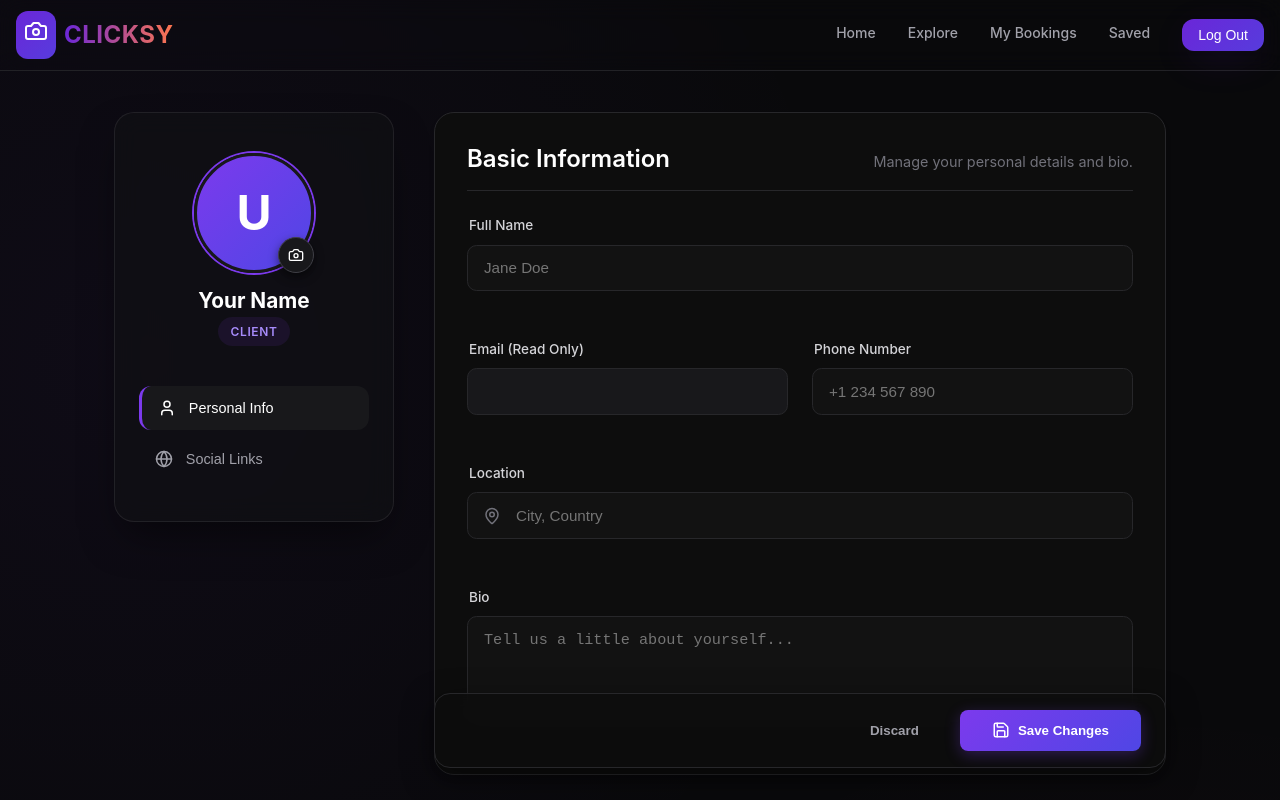
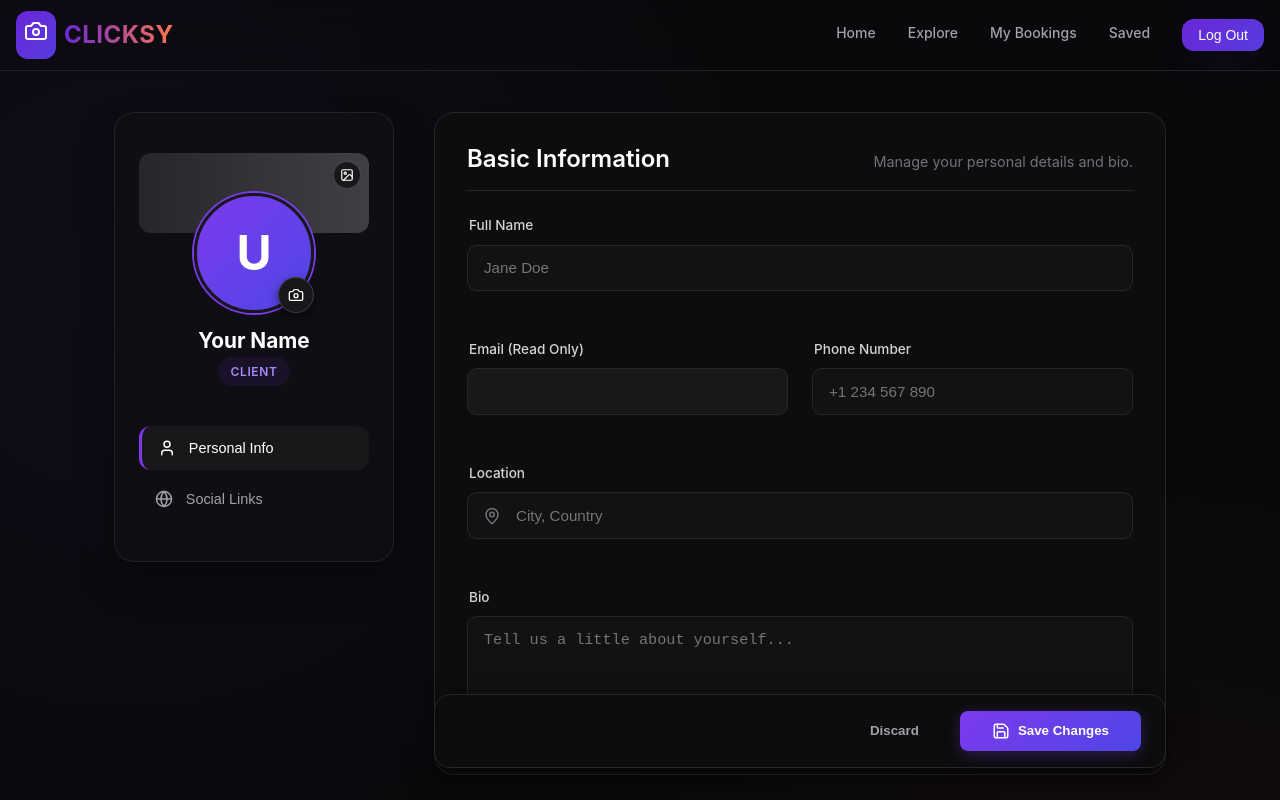
Before and after one commit to binjojoy/clicksy, a React (Vite) app in the folder frontend/: page /edit-profile in a window 1280 px wide. Shown: the top 800 px of the page. Built offline with nearby package versions, Linux system fonts and the light colour scheme.

Commit message:
Implemented edit profile with integrated upload avatar and banner

```diff
--- a/frontend/src/pages/EditProfile.css
+++ b/frontend/src/pages/EditProfile.css
@@ -320,3 +320,33 @@ input:focus, textarea:focus {
 
 /* Margin Utility */
 .mt-8 { margin-top: 2rem; }
+
+/* ADD THIS TO EditProfile.css */
+
+.banner-edit-section {
+    position: relative;
+    background-size: cover;
+    background-position: center;
+}
+
+.banner-edit-btn {
+    position: absolute;
+    top: 8px;
+    right: 8px;
+    background: rgba(0, 0, 0, 0.6);
+    color: white;
+    width: 28px;
+    height: 28px;
+    border-radius: 50%;
+    display: flex;
+    align-items: center;
+    justify-content: center;
+    cursor: pointer;
+    transition: all 0.2s;
+    border: 1px solid rgba(255,255,255,0.2);
+}
+
+.banner-edit-btn:hover {
+    background: white;
+    color: black;
+}
--- a/frontend/src/pages/EditProfile.jsx
+++ b/frontend/src/pages/EditProfile.jsx
@@ -1,24 +1,31 @@
 import React, { useState, useEffect } from 'react';
 import Navbar from "../components/Navbar.jsx";
 import Footer from "../components/Footer.jsx";
-import { toast } from "../components/Toaster.jsx"; // Assuming you have a toaster component
-import api from '../services/api'; // Your Axios Instance (connected to backend)
-import { supabase } from '../config/supabaseClient'; // ONLY for Image Upload
-import { Camera, MapPin, Globe, Instagram, Twitter, User, Briefcase, Link as LinkIcon, Save, Loader2 } from "lucide-react";
+import { toast } from "../components/Toaster.jsx";
+import api from '../services/api';
+import { supabase } from '../config/supabaseClient';
+import { Camera, MapPin, Globe, Instagram, Twitter, User, Briefcase, Link as LinkIcon, Save, Loader2, Image as ImageIcon } from "lucide-react";
 import './EditProfile.css';
 
 const EditProfile = () => {
     const [loading, setLoading] = useState(true);
     const [saving, setSaving] = useState(false);
-    const [uploading, setUploading] = useState(false);
 
-    // Initial State
+    // Upload States
+    const [uploadingAvatar, setUploadingAvatar] = useState(false);
+    const [uploadingBanner, setUploadingBanner] = useState(false);
+
+    // Tab State (Fixes the "Irresponsive Tab" issue)
+    const [activeTab, setActiveTab] = useState('personal'); // Options: 'personal', 'professional', 'social'
+
+    // Profile State
     const [profile, setProfile] = useState({
         user_id: null,
         full_name: "",
         email: "",
         user_type: "Client",
         avatar_url: null,
+        banner_url: null,
         bio: "",
         location: "",
         phone_number: "",
@@ -31,49 +38,40 @@ const EditProfile = () => {
 
     const [skillsInput, setSkillsInput] = useState("");
 
-    // 1. FETCH PROFILE (Via Backend API)
-    // 1. FETCH PROFILE (Improved & Debugged)
-    // 1. FETCH PROFILE (Using YOUR Local Storage Keys)
+    // 1. FETCH PROFILE
     useEffect(() => {
         const fetchProfile = async () => {
             try {
-                // A. READ FROM YOUR SPECIFIC KEYS
                 const localUserId = localStorage.getItem('user_id');
                 const localUserName = localStorage.getItem('userName');
                 const localUserRole = localStorage.getItem('userRole');
 
-                console.log("1. Local Storage Check:", { localUserId, localUserName });
-
                 if (!localUserId) {
                     toast.error("Please login first.");
-                    // navigate('/login'); // Uncomment if using react-router
                     return;
                 }
 
-                // B. Fetch Profile Data from Backend
-                // We use the ID found in your local storage
                 const response = await api.get(`/profile/${localUserId}`);
                 const dbData = response.data;
 
-                console.log("2. Data from Backend:", dbData);
-
                 if (dbData) {
+                    // FIX: Explicitly checking and setting URL fields ensures they pre-render
                     setProfile(prev => ({
                         ...prev,
-                        ...dbData, // This fills the form with DB data
+                        ...dbData,
                         user_id: localUserId,
-
-                        // Fallbacks: Use Local Storage if DB is empty
                         full_name: dbData.full_name || localUserName || "",
                         user_type: dbData.user_type || localUserRole || "Client",
 
-                        // Safe defaults
+                        // Crucial Fix for Images:
+                        avatar_url: dbData.avatar_url || null,
+                        banner_url: dbData.banner_url || null,
+
                         social_links: dbData.social_links || { instagram: "", twitter: "", website: "" },
                         skills: dbData.skills || [],
                         hourly_rate: dbData.hourly_rate ? String(dbData.hourly_rate) : ""
                     }));
 
-                    // C. Handle Skills Input for the UI
                     if (dbData.skills && Array.isArray(dbData.skills)) {
                         setSkillsInput(dbData.skills.join(", "));
                     }
@@ -81,11 +79,6 @@ const EditProfile = () => {
 
             } catch (error) {
                 console.error("Error fetching profile:", error);
-                // Even if backend fails, at least show the name from local storage
-                const localUserName = localStorage.getItem('userName');
-                if (localUserName) {
-                     setProfile(prev => ({ ...prev, full_name: localUserName }));
-                }
             } finally {
                 setLoading(false);
             }
@@ -94,7 +87,7 @@ const EditProfile = () => {
         fetchProfile();
     }, []);
 
-    // 2. INPUT HANDLERS
+    // 2. HANDLERS
     const handleChange = (e) => {
         const { name, value } = e.target;
         setProfile(prev => ({ ...prev, [name]: value }));
@@ -108,63 +101,72 @@ const EditProfile = () => {
         }));
     };
 
-    // 3. AVATAR UPLOAD (Direct to Supabase Storage)
-    // We keep this direct because sending binary files via simple JSON API routes is complex
+    // 3. IMAGE UPLOAD LOGIC
+    const uploadImage = async (file, bucket) => {
+        const uid = profile.user_id || localStorage.getItem('user_id');
+        if (!uid) throw new Error("User ID missing");
+
+        const fileExt = file.name.split('.').pop();
+        const fileName = `${uid}-${Date.now()}.${fileExt}`;
+        const filePath = `${fileName}`;
+
+        const { error: uploadError } = await supabase.storage
+            .from(bucket)
+            .upload(filePath, file, { upsert: true });
+
+        if (uploadError) throw uploadError;
+
+        const { data: { publicUrl } } = supabase.storage
+            .from(bucket)
+            .getPublicUrl(filePath);
+
+        return publicUrl;
+    };
+
     const handleAvatarUpload = async (event) => {
         try {
-            setUploading(true);
+            setUploadingAvatar(true);
             const file = event.target.files[0];
             if (!file) return;
 
-            const fileExt = file.name.split('.').pop();
-            const fileName = `${profile.user_id}-${Date.now()}.${fileExt}`;
-            const filePath = `avatars/${fileName}`;
-
-            // Upload
-            const { error: uploadError } = await supabase.storage
-                .from('avatars')
-                .upload(filePath, file);
-
-            if (uploadError) throw uploadError;
-
-            // Get URL
-            const { data: { publicUrl } } = supabase.storage
-                .from('avatars')
-                .getPublicUrl(filePath);
-
-            // Update local state immediately so user sees the change
+            const publicUrl = await uploadImage(file, 'avatars');
             setProfile(prev => ({ ...prev, avatar_url: publicUrl }));
-            toast.success("Avatar uploaded!");
-
+            toast.success("Avatar uploaded! Save to apply.");
         } catch (error) {
-            console.error("Avatar upload failed:", error);
-            toast.error("Failed to upload image.");
+            toast.error("Avatar upload failed.");
         } finally {
-            setUploading(false);
+            setUploadingAvatar(false);
         }
     };
 
-    // 4. SUBMIT UPDATE (Via Backend API)
+    const handleBannerUpload = async (event) => {
+        try {
+            setUploadingBanner(true);
+            const file = event.target.files[0];
+            if (!file) return;
+
+            const publicUrl = await uploadImage(file, 'banners');
+            setProfile(prev => ({ ...prev, banner_url: publicUrl }));
+            toast.success("Banner uploaded! Save to apply.");
+        } catch (error) {
+            toast.error("Banner upload failed.");
+        } finally {
+            setUploadingBanner(false);
+        }
+    };
+
+    // 4. SUBMIT
     const handleSubmit = async (e) => {
         e.preventDefault();
         setSaving(true);
-
         try {
             const skillsArray = skillsInput.split(',').map(s => s.trim()).filter(s => s);
+            const payload = { ...profile, skills: skillsArray };
 
-            // Prepare payload
-            const payload = {
-                ...profile,
-                skills: skillsArray
-            };
-
-            // Call your new route: PUT /api/v1/profile
             const response = await api.put('/profile', payload);
-
             if (response.status === 200) {
                 toast.success("Profile saved successfully!");
             }
-
         } catch (error) {
             console.error("Error updating profile:", error);
             toast.error("Could not save changes.");
@@ -184,9 +186,22 @@ const EditProfile = () => {
             <Navbar />
 
             <div className="edit-layout">
-                {/* --- LEFT SIDEBAR: IDENTITY --- */}
+                {/* --- SIDEBAR --- */}
                 <aside>
                     <div className="sidebar-card">
+
+                        {/* BANNER PREVIEW */}
+                        <div className="banner-edit-section" style={{
+                            backgroundImage: profile.banner_url ? `url(${profile.banner_url})` : 'linear-gradient(to right, #27272a, #3f3f46)',
+                            height: '80px', borderRadius: '12px', marginBottom: '-40px', position: 'relative', overflow: 'hidden', backgroundSize: 'cover', backgroundPosition: 'center'
+                        }}>
+                            <label className="banner-edit-btn" title="Change Banner">
+                                {uploadingBanner ? <Loader2 size={14} className="animate-spin"/> : <ImageIcon size={14} />}
+                                <input type="file" accept="image/*" hidden onChange={handleBannerUpload} disabled={uploadingBanner} />
+                            </label>
+                        </div>
+
+                        {/* AVATAR PREVIEW */}
                         <div className="avatar-section">
                             <div className="avatar-wrapper">
                                 {profile.avatar_url ? (
@@ -196,43 +211,53 @@ const EditProfile = () => {
                                 )}
 
                                 <label className="avatar-edit-badge">
-                                    {uploading ? <Loader2 size={16} className="animate-spin"/> : <Camera size={16} />}
-                                    <input type="file" accept="image/*" hidden onChange={handleAvatarUpload} disabled={uploading} />
+                                    {uploadingAvatar ? <Loader2 size={16} className="animate-spin"/> : <Camera size={16} />}
+                                    <input type="file" accept="image/*" hidden onChange={handleAvatarUpload} disabled={uploadingAvatar} />
                                 </label>
                             </div>
 
                             <h2 className="profile-name">{profile.full_name || "Your Name"}</h2>
                             <div className="profile-role-badge">{profile.user_type}</div>
-
-                            {profile.is_verified && (
-                                <div className="verified-badge">
-                                    ✓ Verified Pro
-                                </div>
-                            )}
                         </div>
 
+                        {/* NAV TABS (FIXED: Now they actually work) */}
                         <div className="sidebar-nav">
-                            <button className="nav-item active">
+                            <button
+                                type="button"
+                                className={`nav-item ${activeTab === 'personal' ? 'active' : ''}`}
+                                onClick={() => setActiveTab('personal')}
+                            >
                                 <User size={18} /> Personal Info
                             </button>
+
                             {profile.user_type === 'Photographer' && (
-                                <button className="nav-item">
+                                <button
+                                    type="button"
+                                    className={`nav-item ${activeTab === 'professional' ? 'active' : ''}`}
+                                    onClick={() => setActiveTab('professional')}
+                                >
                                     <Briefcase size={18} /> Professional Details
                                 </button>
                             )}
-                            <button className="nav-item">
+
+                            <button
+                                type="button"
+                                className={`nav-item ${activeTab === 'social' ? 'active' : ''}`}
+                                onClick={() => setActiveTab('social')}
+                            >
                                 <Globe size={18} /> Social Links
                             </button>
                         </div>
                     </div>
                 </aside>
 
-                {/* --- RIGHT CONTENT: FORM --- */}
+                {/* --- MAIN FORM CONTENT --- */}
                 <main>
                     <form onSubmit={handleSubmit} className="profile-form">
 
-                        {/* SECTION 1: BASICS */}
-                        <div className="form-section">
+                        {/* TAB 1: PERSONAL INFO */}
+                        {activeTab === 'personal' && (
+                            <div className="form-section fade-in">
                                 <div className="section-header">
                                     <h3>Basic Information</h3>
                                     <p>Manage your personal details and bio.</p>
@@ -241,11 +266,7 @@ const EditProfile = () => {
                                 <div className="form-grid">
                                     <div className="form-group full-width">
                                         <label>Full Name</label>
-                                    <input
-                                        type="text" name="full_name"
-                                        value={profile.full_name || ''} onChange={handleChange}
-                                        placeholder="Jane Doe"
-                                    />
+                                        <input type="text" name="full_name" value={profile.full_name || ''} onChange={handleChange} placeholder="Jane Doe" />
                                     </div>
 
                                     <div className="form-group">
@@ -255,39 +276,28 @@ const EditProfile = () => {
 
                                     <div className="form-group">
                                         <label>Phone Number</label>
-                                    <input
-                                        type="tel" name="phone_number"
-                                        value={profile.phone_number || ''} onChange={handleChange}
-                                        placeholder="+1 234 567 890"
-                                    />
+                                        <input type="tel" name="phone_number" value={profile.phone_number || ''} onChange={handleChange} placeholder="+1 234 567 890" />
                                     </div>
 
                                     <div className="form-group full-width">
                                         <label>Location</label>
                                         <div className="input-icon-wrapper">
                                             <MapPin size={18} className="field-icon" />
-                                        <input
-                                            type="text" name="location"
-                                            value={profile.location || ''} onChange={handleChange}
-                                            placeholder="City, Country"
-                                        />
+                                            <input type="text" name="location" value={profile.location || ''} onChange={handleChange} placeholder="City, Country" />
                                         </div>
                                     </div>
 
                                     <div className="form-group full-width">
                                         <label>Bio</label>
-                                    <textarea
-                                        name="bio" rows="4"
-                                        value={profile.bio || ''} onChange={handleChange}
-                                        placeholder="Tell us a little about yourself..."
-                                    ></textarea>
+                                        <textarea name="bio" rows="4" value={profile.bio || ''} onChange={handleChange} placeholder="Tell us a little about yourself..."></textarea>
                                     </div>
                                 </div>
                             </div>
+                        )}
 
-                        {/* SECTION 2: PROFESSIONAL (Photographer Only) */}
-                        {profile.user_type === 'Photographer' && (
-                            <div className="form-section mt-8">
+                        {/* TAB 2: PROFESSIONAL INFO */}
+                        {activeTab === 'professional' && profile.user_type === 'Photographer' && (
+                            <div className="form-section mt-8 fade-in">
                                 <div className="section-header">
                                     <h3>Professional Portfolio</h3>
                                     <p>Highlight your skills and pricing to attract clients.</p>
@@ -296,36 +306,25 @@ const EditProfile = () => {
                                 <div className="form-grid">
                                     <div className="form-group">
                                         <label>Hourly Rate ($)</label>
-                                        <input
-                                            type="number" name="hourly_rate"
-                                            value={profile.hourly_rate || ''} onChange={handleChange}
-                                            placeholder="0.00"
-                                        />
+                                        <input type="number" name="hourly_rate" value={profile.hourly_rate || ''} onChange={handleChange} placeholder="0.00" />
                                     </div>
 
                                     <div className="form-group full-width">
                                         <label>Skills (Comma separated)</label>
-                                        <input
-                                            type="text"
-                                            value={skillsInput} onChange={(e) => setSkillsInput(e.target.value)}
-                                            placeholder="Wedding, Portrait, Wildlife..."
-                                        />
+                                        <input type="text" value={skillsInput} onChange={(e) => setSkillsInput(e.target.value)} placeholder="Wedding, Portrait, Wildlife..." />
                                     </div>
 
                                     <div className="form-group full-width">
                                         <label>Portfolio Intro</label>
-                                        <textarea
-                                            name="portfolio_intro" rows="3"
-                                            value={profile.portfolio_intro || ''} onChange={handleChange}
-                                            placeholder="Short intro for your portfolio page..."
-                                        ></textarea>
+                                        <textarea name="portfolio_intro" rows="3" value={profile.portfolio_intro || ''} onChange={handleChange} placeholder="Short intro for your portfolio page..."></textarea>
                                     </div>
                                 </div>
                             </div>
                         )}
 
-                        {/* SECTION 3: SOCIALS */}
-                        <div className="form-section mt-8">
+                        {/* TAB 3: SOCIAL LINKS */}
+                        {activeTab === 'social' && (
+                            <div className="form-section mt-8 fade-in">
                                 <div className="section-header">
                                     <h3>Social Presence</h3>
                                     <p>Where can people find your work?</p>
@@ -336,11 +335,7 @@ const EditProfile = () => {
                                         <label>Instagram</label>
                                         <div className="input-icon-wrapper">
                                             <Instagram size={18} className="field-icon" />
-                                        <input
-                                            type="text" name="instagram"
-                                            value={profile.social_links?.instagram || ''} onChange={handleSocialChange}
-                                            placeholder="username"
-                                        />
+                                            <input type="text" name="instagram" value={profile.social_links?.instagram || ''} onChange={handleSocialChange} placeholder="username" />
                                         </div>
                                     </div>
 
@@ -348,11 +343,7 @@ const EditProfile = () => {
                                         <label>Twitter / X</label>
                                         <div className="input-icon-wrapper">
                                             <Twitter size={18} className="field-icon" />
-                                        <input
-                                            type="text" name="twitter"
-                                            value={profile.social_links?.twitter || ''} onChange={handleSocialChange}
-                                            placeholder="username"
-                                        />
+                                            <input type="text" name="twitter" value={profile.social_links?.twitter || ''} onChange={handleSocialChange} placeholder="username" />
                                         </div>
                                     </div>
 
@@ -360,17 +351,14 @@ const EditProfile = () => {
                                         <label>Website</label>
                                         <div className="input-icon-wrapper">
                                             <LinkIcon size={18} className="field-icon" />
-                                        <input
-                                            type="text" name="website"
-                                            value={profile.social_links?.website || ''} onChange={handleSocialChange}
-                                            placeholder="https://yourportfolio.com"
-                                        />
+                                            <input type="text" name="website" value={profile.social_links?.website || ''} onChange={handleSocialChange} placeholder="https://yourportfolio.com" />
                                         </div>
                                     </div>
                                 </div>
                             </div>
+                        )}
 
-                        {/* ACTION BAR */}
+                        {/* ACTION BAR (Always Visible) */}
                         <div className="sticky-action-bar">
                             <button type="button" className="btn-cancel" onClick={() => window.location.reload()}>Discard</button>
                             <button type="submit" className="btn-save" disabled={saving}>
```
Also changed, not shown: 1 other file (tests, documents, lock files or other folders). Lines whose indentation alone changed are shown as unchanged.
